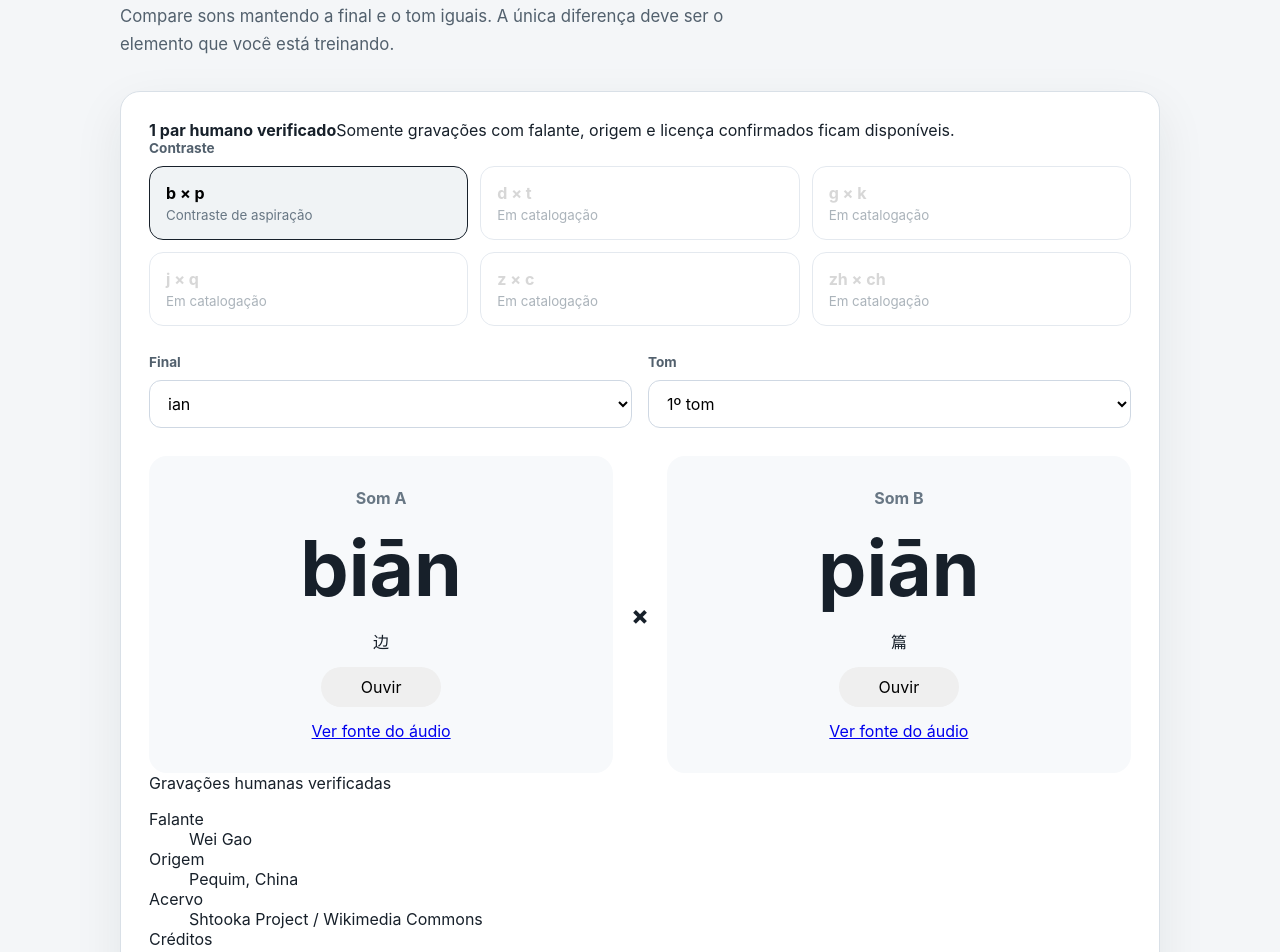
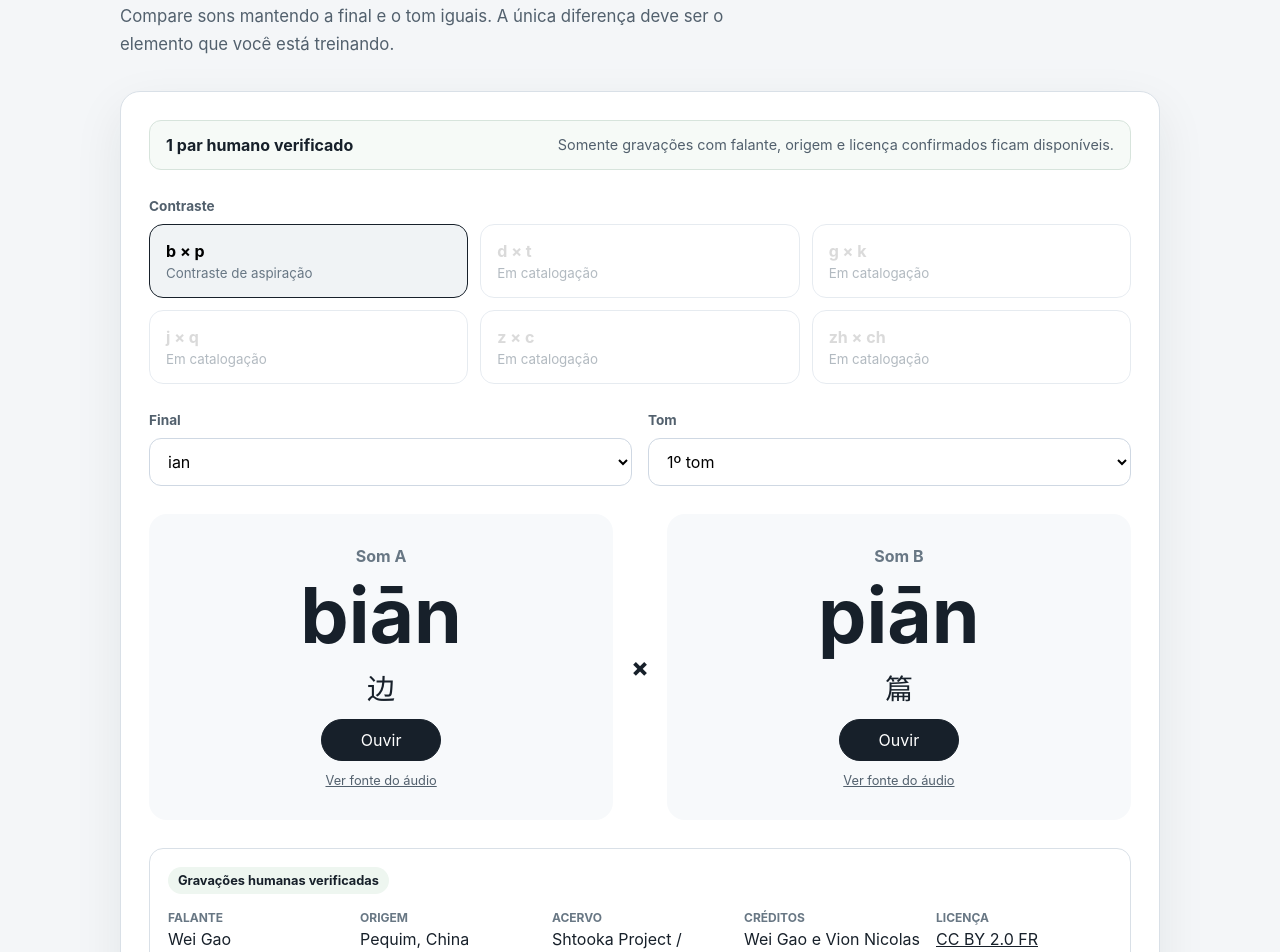
Before and after one commit to ferreis/PasiMandarim, a Vue app: page / in a window 1280 px wide. Shown: the part 160-1112 px from the top of the page. Built offline with nearby package versions, Linux system fonts and the light colour scheme.

Commit message:
style: adiciona estados e metadados dos áudios

```diff
--- a/src/style.css
+++ b/src/style.css
@@ -27,7 +27,11 @@ button {
 
 button:disabled {
   cursor: not-allowed;
-  opacity: 0.55;
+  opacity: 0.5;
+}
+
+a {
+  color: inherit;
 }
 
 .page-shell {
@@ -70,10 +74,28 @@ h1 {
   box-shadow: 0 18px 50px rgba(23, 32, 42, 0.08);
 }
 
+.catalog-status {
+  display: flex;
+  align-items: center;
+  justify-content: space-between;
+  gap: 16px;
+  margin-bottom: 28px;
+  padding: 14px 16px;
+  border: 1px solid #d7e4dc;
+  border-radius: 12px;
+  background: #f6faf7;
+}
+
+.catalog-status span {
+  color: #52606d;
+  font-size: 0.9rem;
+}
+
 .field-group + .field-group,
 .controls-row,
 .comparison,
-.audio-notice {
+.audio-notice,
+.audio-metadata {
   margin-top: 28px;
 }
 
@@ -134,7 +156,7 @@ select {
 
 .sound-card {
   display: grid;
-  gap: 14px;
+  gap: 12px;
   justify-items: center;
   padding: 32px 20px;
   border-radius: 18px;
@@ -143,13 +165,25 @@ select {
 
 .sound-card strong {
   font-size: clamp(2.5rem, 8vw, 4.8rem);
+  line-height: 1;
+}
+
+.hanzi {
+  font-size: 1.75rem;
 }
 
 .sound-card button {
   min-width: 120px;
   padding: 10px 16px;
-  border: 0;
+  border: 1px solid #17202a;
   border-radius: 999px;
+  background: #17202a;
+  color: #ffffff;
+}
+
+.sound-card a {
+  color: #52606d;
+  font-size: 0.8rem;
 }
 
 .sound-label {
@@ -162,12 +196,67 @@ select {
   font-weight: 800;
 }
 
-.audio-notice {
+.audio-metadata {
+  padding: 18px;
+  border: 1px solid #d9e0e7;
+  border-radius: 14px;
+}
+
+.verified-badge {
+  display: inline-flex;
+  padding: 6px 10px;
+  border-radius: 999px;
+  background: #eef6f0;
+  font-size: 0.8rem;
+  font-weight: 700;
+}
+
+.audio-metadata dl {
+  display: grid;
+  grid-template-columns: repeat(5, minmax(0, 1fr));
+  gap: 16px;
+  margin: 16px 0 0;
+}
+
+.audio-metadata dl > div {
+  min-width: 0;
+}
+
+.audio-metadata dt {
+  margin-bottom: 4px;
+  color: #687784;
+  font-size: 0.75rem;
+  font-weight: 700;
+  text-transform: uppercase;
+}
+
+.audio-metadata dd {
+  margin: 0;
+  overflow-wrap: anywhere;
+}
+
+.audio-notice,
+.audio-error {
   padding: 14px 16px;
   border-radius: 12px;
+  line-height: 1.5;
+}
+
+.audio-notice {
   background: #f7f9fb;
   color: #52606d;
-  line-height: 1.5;
+}
+
+.audio-error {
+  margin: 18px 0 0;
+  background: #fff2f2;
+  color: #8b2323;
+}
+
+@media (max-width: 820px) {
+  .audio-metadata dl {
+    grid-template-columns: repeat(2, minmax(0, 1fr));
+  }
 }
 
 @media (max-width: 720px) {
@@ -179,9 +268,15 @@ select {
     padding: 20px;
   }
 
+  .catalog-status {
+    align-items: flex-start;
+    flex-direction: column;
+  }
+
   .contrast-grid,
   .controls-row,
-  .comparison {
+  .comparison,
+  .audio-metadata dl {
     grid-template-columns: 1fr;
   }
 
```
